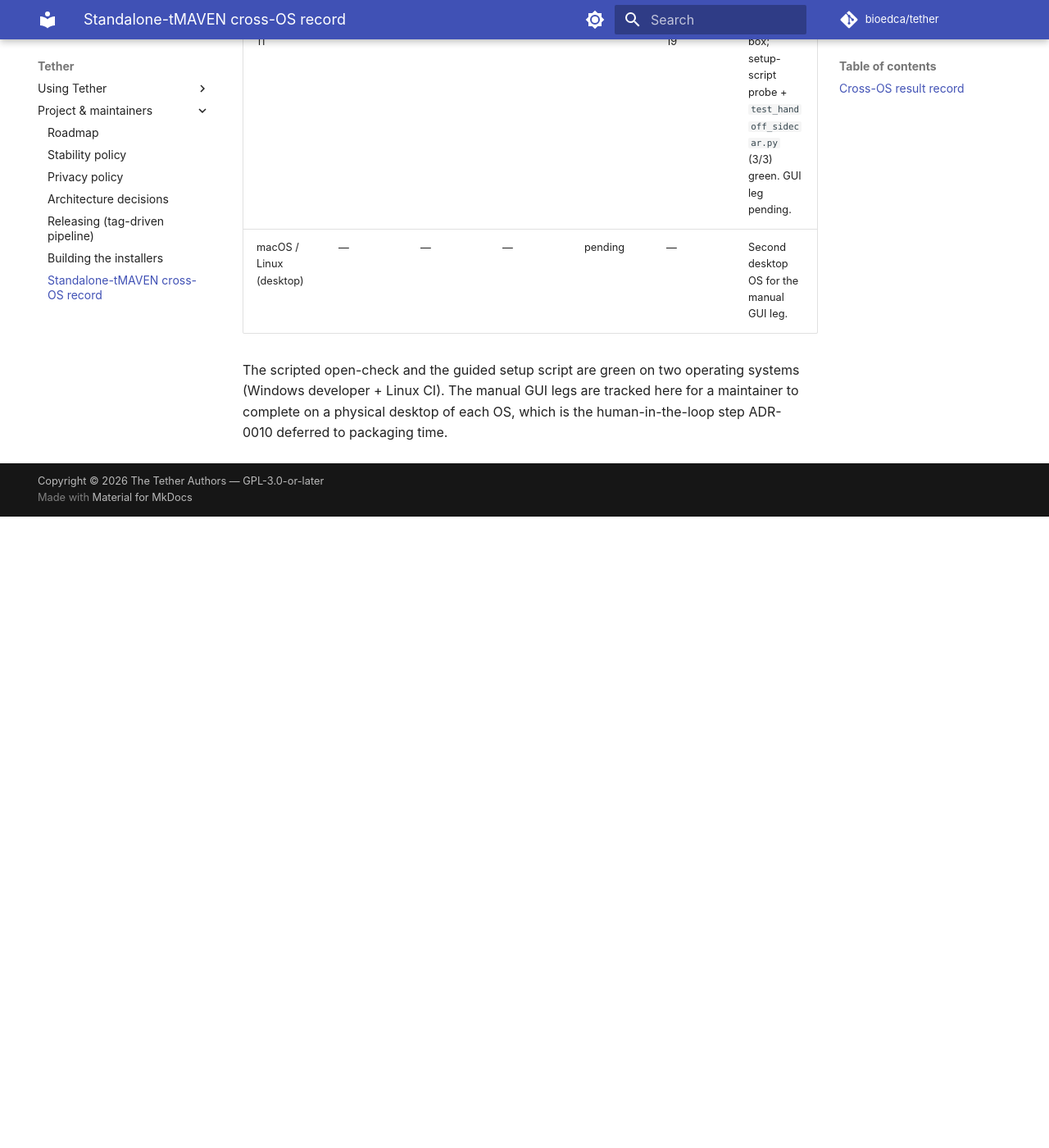
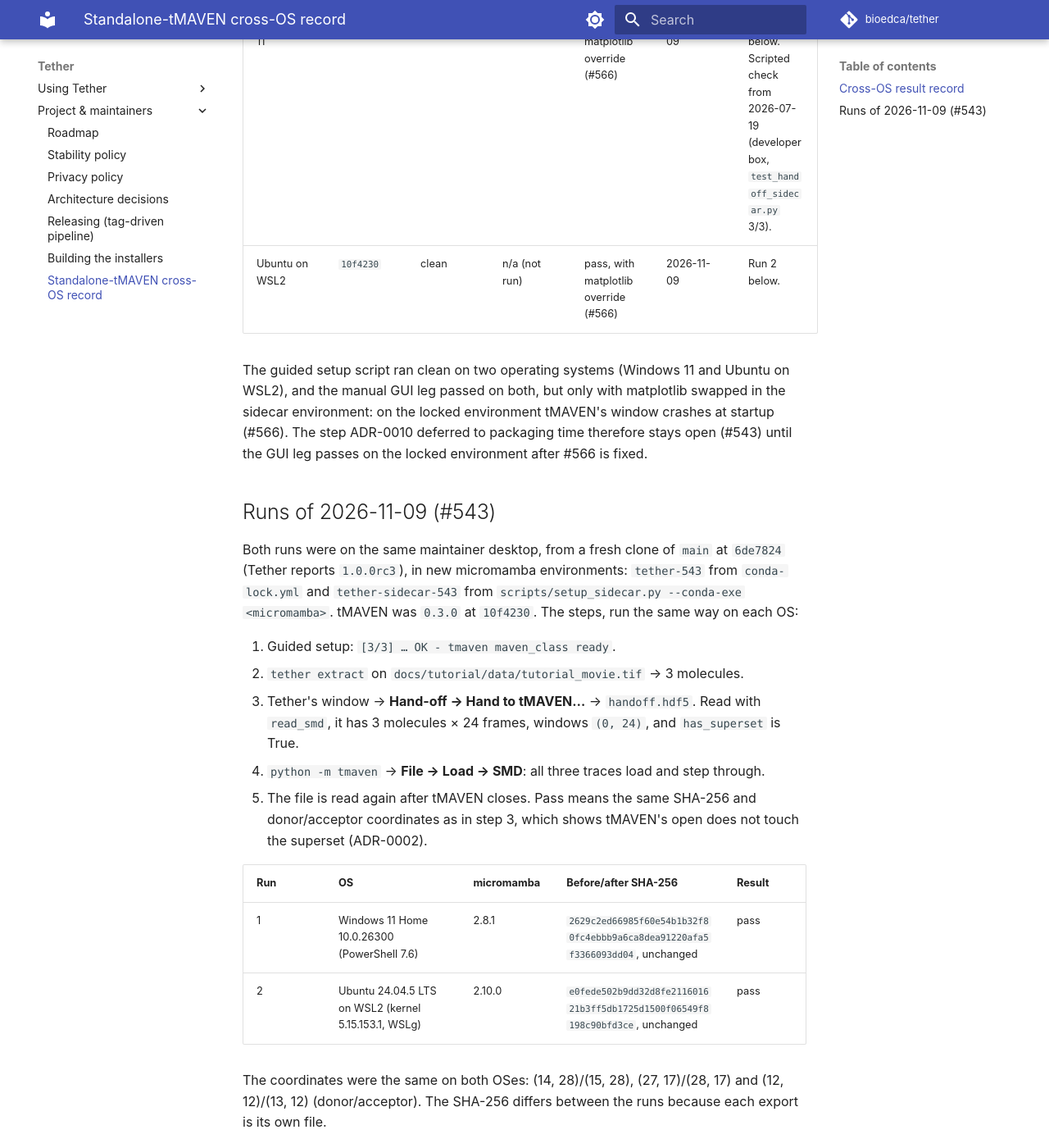
Before and after one commit to bioedca/tether, an MkDocs documentation site: the page built from docs/maintainers/standalone-tmaven-cross-os-record.md, in a window 1280 px wide and 1400 px high, scrolled down 779 px. Shown: the whole window at 82% size. Built offline with MkDocs 1.6.1 and Material for MkDocs 9.7.7, drawn with Linux system fonts in a browser that asks for light colours; comment, search, counter and statistics services are not loaded; the version menu is left out; before the commit the page ends 1409 px from its top, so only the background shows below that; some of the changed text lies outside the part shown.

Commit message:
docs(sidecar): record the two-OS standalone-tMAVEN GUI check (#567)
Record the #543 runs of ADR-0010's deferred standalone-tMAVEN GUI check on
Windows 11 and Ubuntu on WSL2 (2026-11-09). The guided sidecar setup ran
clean on both, and a Tether hand-off opened in the standalone tMAVEN 0.3.0
GUI with the coordinate superset intact (same SHA-256 and coordinates before
and after the open).

The GUI leg passed only with matplotlib 3.10.9 swapped into the sidecar
environment, because the locked 3.11.0 crashes tMAVEN's window (#566), so
the check stays open (#543) until it passes on the locked environment. The
Linux save box dropping the .hdf5 suffix is filed as #568.

The docs-audience test now expects no pending rows and pins the record's
three rows to a maintainer page; narrowing its scan is #572.

Refs #543

```diff
--- a/docs/maintainers/standalone-tmaven-cross-os-record.md
+++ b/docs/maintainers/standalone-tmaven-cross-os-record.md
@@ -15,10 +15,44 @@
 | OS | tMAVEN commit | Setup script | Scripted open-check | Manual GUI open | Date | Notes |
 |---|---|---|---|---|---|---|
 | Linux (CI) | `10f4230` | clean | pass | n/a (headless CI) | ongoing | `sidecar` workflow: setup script + `test_handoff_sidecar.py` on every live run. |
-| Windows 11 | `10f4230` | clean | pass | pending | 2026-07-19 | Developer box; setup-script probe + `test_handoff_sidecar.py` (3/3) green. GUI leg pending. |
-| macOS / Linux (desktop) | — | — | — | pending | — | Second desktop OS for the manual GUI leg. |
+| Windows 11 | `10f4230` | clean | pass | pass, with matplotlib override (#566) | 2026-11-09 | Run 1 below. Scripted check from 2026-07-19 (developer box, `test_handoff_sidecar.py` 3/3). |
+| Ubuntu on WSL2 | `10f4230` | clean | n/a (not run) | pass, with matplotlib override (#566) | 2026-11-09 | Run 2 below. |
 
-The scripted open-check and the guided setup script are green on two operating systems
-(Windows developer + Linux CI). The manual GUI legs are tracked here for a maintainer to
-complete on a physical desktop of each OS, which is the human-in-the-loop step ADR-0010
-deferred to packaging time.
+The guided setup script ran clean on two operating systems (Windows 11 and Ubuntu on WSL2), and
+the manual GUI leg passed on both, but only with matplotlib swapped in the sidecar environment:
+on the locked environment tMAVEN's window crashes at startup (#566). The step ADR-0010 deferred
+to packaging time therefore stays open (#543) until the GUI leg passes on the locked environment
+after #566 is fixed.
+
+## Runs of 2026-11-09 (#543)
+
+Both runs were on the same maintainer desktop, from a fresh clone of `main` at `6de7824`
+(Tether reports `1.0.0rc3`), in new micromamba environments: `tether-543` from `conda-lock.yml`
+and `tether-sidecar-543` from `scripts/setup_sidecar.py --conda-exe <micromamba>`. tMAVEN was
+`0.3.0` at `10f4230`. The steps, run the same way on each OS:
+
+1. Guided setup: `[3/3] … OK - tmaven maven_class ready`.
+2. `tether extract` on `docs/tutorial/data/tutorial_movie.tif` → 3 molecules.
+3. Tether's window → **Hand-off → Hand to tMAVEN…** → `handoff.hdf5`. Read with
+   `read_smd`, it has 3 molecules × 24 frames, windows `(0, 24)`, and `has_superset` is True.
+4. `python -m tmaven` → **File → Load → SMD**: all three traces load and step through.
+5. The file is read again after tMAVEN closes. Pass means the same SHA-256 and donor/acceptor
+   coordinates as in step 3, which shows tMAVEN's open does not touch the superset (ADR-0002).
+
+| Run | OS | micromamba | Before/after SHA-256 | Result |
+|---|---|---|---|---|
+| 1 | Windows 11 Home 10.0.26300 (PowerShell 7.6) | 2.8.1 | `2629c2ed66985f60e54b1b32f80fc4ebbb9a6ca8dea91220afa5f3366093dd04`, unchanged | pass |
+| 2 | Ubuntu 24.04.5 LTS on WSL2 (kernel 5.15.153.1, WSLg) | 2.10.0 | `e0fede502b9dd32d8fe211601621b3ff5db1725d1500f06549f8198c90bfd3ce`, unchanged | pass |
+
+The coordinates were the same on both OSes: (14, 28)/(15, 28), (27, 17)/(28, 17) and
+(12, 12)/(13, 12) (donor/acceptor). The SHA-256 differs between the runs because each export is
+its own file.
+
+**Caveats.** The locked sidecar ships matplotlib 3.11.0, which crashes tMAVEN's window at
+startup (#566). Step 4 on both OSes therefore ran with `matplotlib-base` 3.10.9 swapped into
+the sidecar environment, and needs re-running on the locked environment once #566 is fixed.
+On Linux the save box wrote the hand-off without the `.hdf5` extension, so it was renamed
+before step 3's reading. tMAVEN's time-axis labels do not reflect the movie's frame time,
+which tMAVEN does not read from the file; this is display only. On Windows, an add-on that is part of neither
+Tether nor tMAVEN (it logs `eps_fix: applied … preferences`) changed tMAVEN's plot preferences
+at startup; that is display only too.
```
Also changed, not shown: 1 other file.
